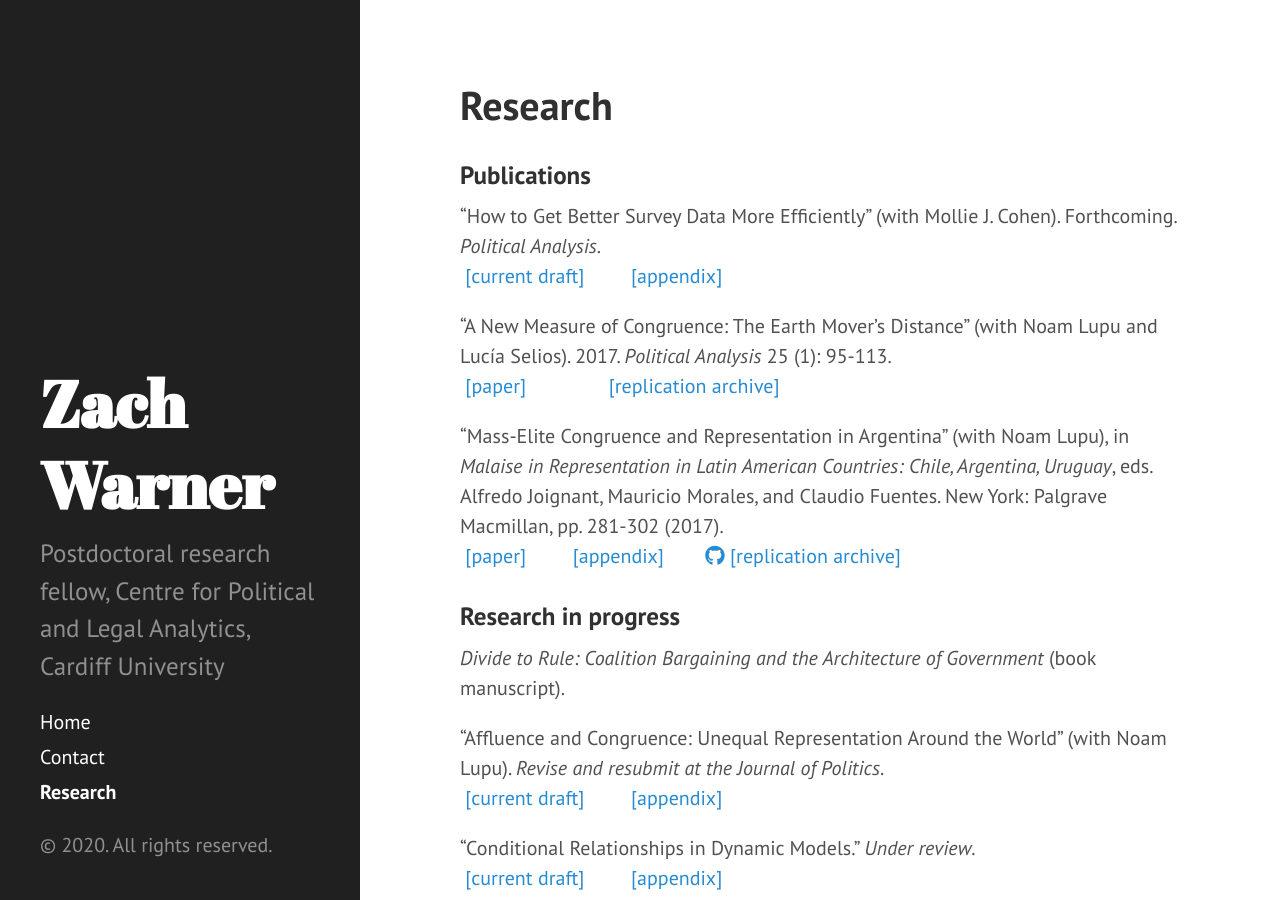
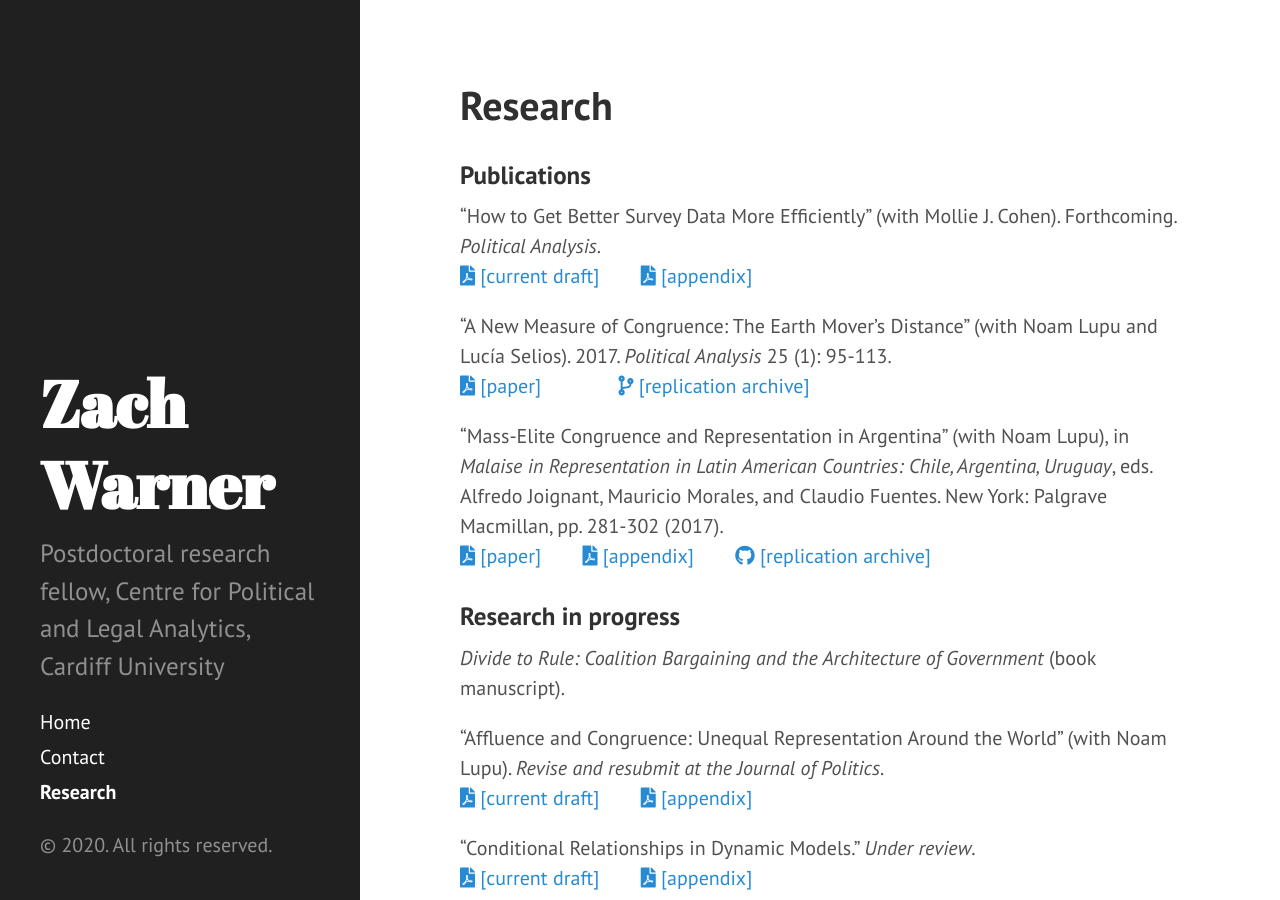
Before and after one commit to zachwarner/zachwarner.github.io, a Jekyll site: the page built from research.md, in a window 1280 px wide and 900 px high. Built offline with Jekyll 4.4.1, drawn with Linux system fonts in a browser that asks for light colours.

Commit message:
Fix fontawesome
Only free versions, newer names

```diff
--- a/research.md
+++ b/research.md
@@ -7,32 +7,32 @@ permalink: /research
 ### Publications
 
 "How to Get Better Survey Data More Efficiently" (with Mollie J. Cohen). Forthcoming. *Political Analysis*. <br>
-<span style="padding-right:5%"><a href='{{ "/download/Cohen-Warner-How-To.pdf" | relative_url }}'><i class='far fa-file-pdf-o'></i> [current draft]</a></span>
-<a href='{{ "/download/Cohen-Warner-How-To-Appendix.pdf" | relative_url }}'><i class='far fa-file-pdf-o'></i> [appendix]</a>
+<span style="padding-right:5%"><a href='{{ "/download/Cohen-Warner-How-To.pdf" | relative_url }}'><i class='fas fa-file-pdf'></i> [current draft]</a></span>
+<a href='{{ "/download/Cohen-Warner-How-To-Appendix.pdf" | relative_url }}'><i class='fas fa-file-pdf'></i> [appendix]</a>
 
 "A New Measure of Congruence: The Earth Mover's Distance" (with Noam Lupu and Lucía Selios). 2017. *Political Analysis* 25 (1): 95-113. <br>
-<span style="padding-right:5%"><a href='{{ "/download/Lupu-Selios-Warner-EMD.pdf" | relative_url }}'><i class='far fa-file-pdf-o'></i> [paper]</a></span>
-<span style="padding-left:5%"><a href="https://dataverse.harvard.edu/dataset.xhtml?persistentId=doi:10.7910/DVN/NO90AJ"><i class='fas fa-code-fork'></i> [replication archive]</a></span>
+<span style="padding-right:5%"><a href='{{ "/download/Lupu-Selios-Warner-EMD.pdf" | relative_url }}'><i class='fas fa-file-pdf'></i> [paper]</a></span>
+<span style="padding-left:5%"><a href="https://dataverse.harvard.edu/dataset.xhtml?persistentId=doi:10.7910/DVN/NO90AJ"><i class='fas fa-code-branch'></i> [replication archive]</a></span>
 
 "Mass-Elite Congruence and Representation in Argentina" (with Noam Lupu), in *Malaise in Representation in Latin American Countries: Chile, Argentina, Uruguay*, eds. Alfredo Joignant, Mauricio Morales, and Claudio Fuentes. New York: Palgrave Macmillan, pp. 281-302 (2017). <br>
-<span style="padding-right:5%"><a href='{{ "/download/Lupu-Warner-Congruence-Argentina.pdf" | relative_url }}'><i class='far fa-file-pdf-o'></i> [paper]</a></span>
-<a href='{{ "/download/Lupu-Warner-Congruence-Argentina-Appendix.pdf" | relative_url }}'><i class='far fa-file-pdf-o'></i> [appendix]</a>
+<span style="padding-right:5%"><a href='{{ "/download/Lupu-Warner-Congruence-Argentina.pdf" | relative_url }}'><i class='fas fa-file-pdf'></i> [paper]</a></span>
+<a href='{{ "/download/Lupu-Warner-Congruence-Argentina-Appendix.pdf" | relative_url }}'><i class='fas fa-file-pdf'></i> [appendix]</a>
 <span style="padding-left:5%"><a href="https://github.com/zachwarner/Lupu-Warner-Congruence-Argentina"><i class='fab fa-github'></i> [replication archive]</a></span>
 
 ### Research in progress
 *Divide to Rule: Coalition Bargaining and the Architecture of Government* (book manuscript).
 
 "Affluence and Congruence: Unequal Representation Around the World" (with Noam Lupu). *Revise and resubmit at the Journal of Politics*. <br>
-<span style="padding-right:5%"><a href='{{ "/download/Lupu-Warner-Affluence.pdf" | relative_url }}'><i class='far fa-file-pdf-o'></i> [current draft]</a></span>
-<a href='{{ "/download/Lupu-Warner-Affluence-Appendix.pdf" | relative_url }}'><i class='far fa-file-pdf-o'></i> [appendix]</a>
+<span style="padding-right:5%"><a href='{{ "/download/Lupu-Warner-Affluence.pdf" | relative_url }}'><i class='fas fa-file-pdf'></i> [current draft]</a></span>
+<a href='{{ "/download/Lupu-Warner-Affluence-Appendix.pdf" | relative_url }}'><i class='fas fa-file-pdf'></i> [appendix]</a>
 
 "Conditional Relationships in Dynamic Models." *Under review*. <br>
-<span style="padding-right:5%"><a href='{{ "/download/Warner-Conditional-Relationships.pdf" | relative_url }}'><i class='far fa-file-pdf-o'></i> [current draft]</a></span>
-<a href='{{ "/download/Warner-Conditional-Relationships-Appendix.pdf" | relative_url }}'><i class='far fa-file-pdf-o'></i> [appendix]</a>
+<span style="padding-right:5%"><a href='{{ "/download/Warner-Conditional-Relationships.pdf" | relative_url }}'><i class='fas fa-file-pdf'></i> [current draft]</a></span>
+<a href='{{ "/download/Warner-Conditional-Relationships-Appendix.pdf" | relative_url }}'><i class='fas fa-file-pdf'></i> [appendix]</a>
 
 "Divide to Rule: Deconcentration and Coalition Bargaining." *Under review*. <br>
-<span style="padding-right:5%"><a href='{{ "/download/Warner-Divide-to-Rule.pdf" | relative_url }}'><i class='far fa-file-pdf-o'></i> [current draft]</a></span>
-<a href='{{ "/download/Warner-Divide-to-Rule-Appendix.pdf" | relative_url }}'><i class='far fa-file-pdf-o'></i> [appendix]</a>
+<span style="padding-right:5%"><a href='{{ "/download/Warner-Divide-to-Rule.pdf" | relative_url }}'><i class='fas fa-file-pdf'></i> [current draft]</a></span>
+<a href='{{ "/download/Warner-Divide-to-Rule-Appendix.pdf" | relative_url }}'><i class='fas fa-file-pdf'></i> [appendix]</a>
 
 "Presidents Reward Swing Counties by Protecting their Soldiers during War" (with Douglas B. Atkinson, Kevin Fahey, and René Lindstädt). *Under review*.
 
```
